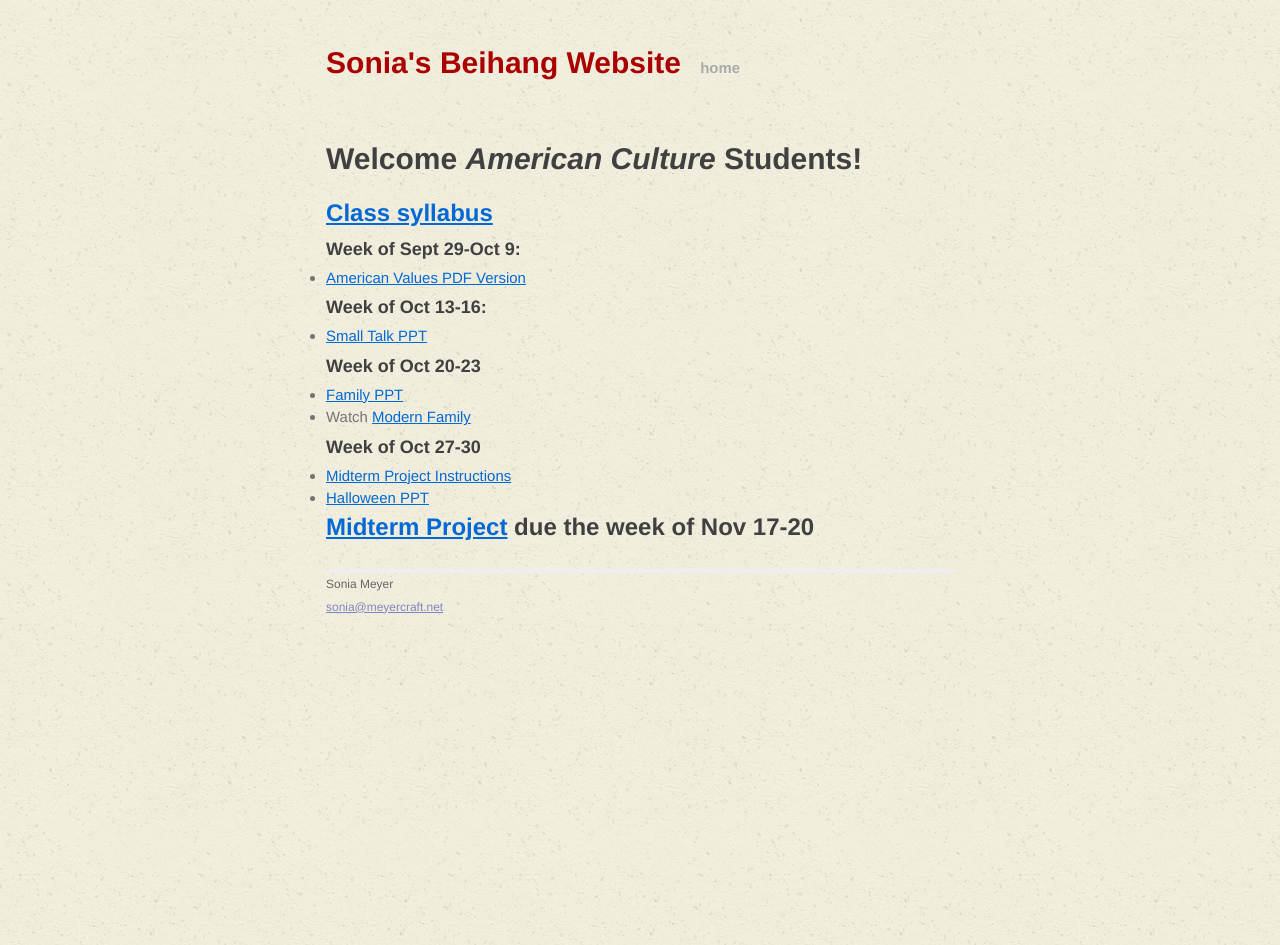
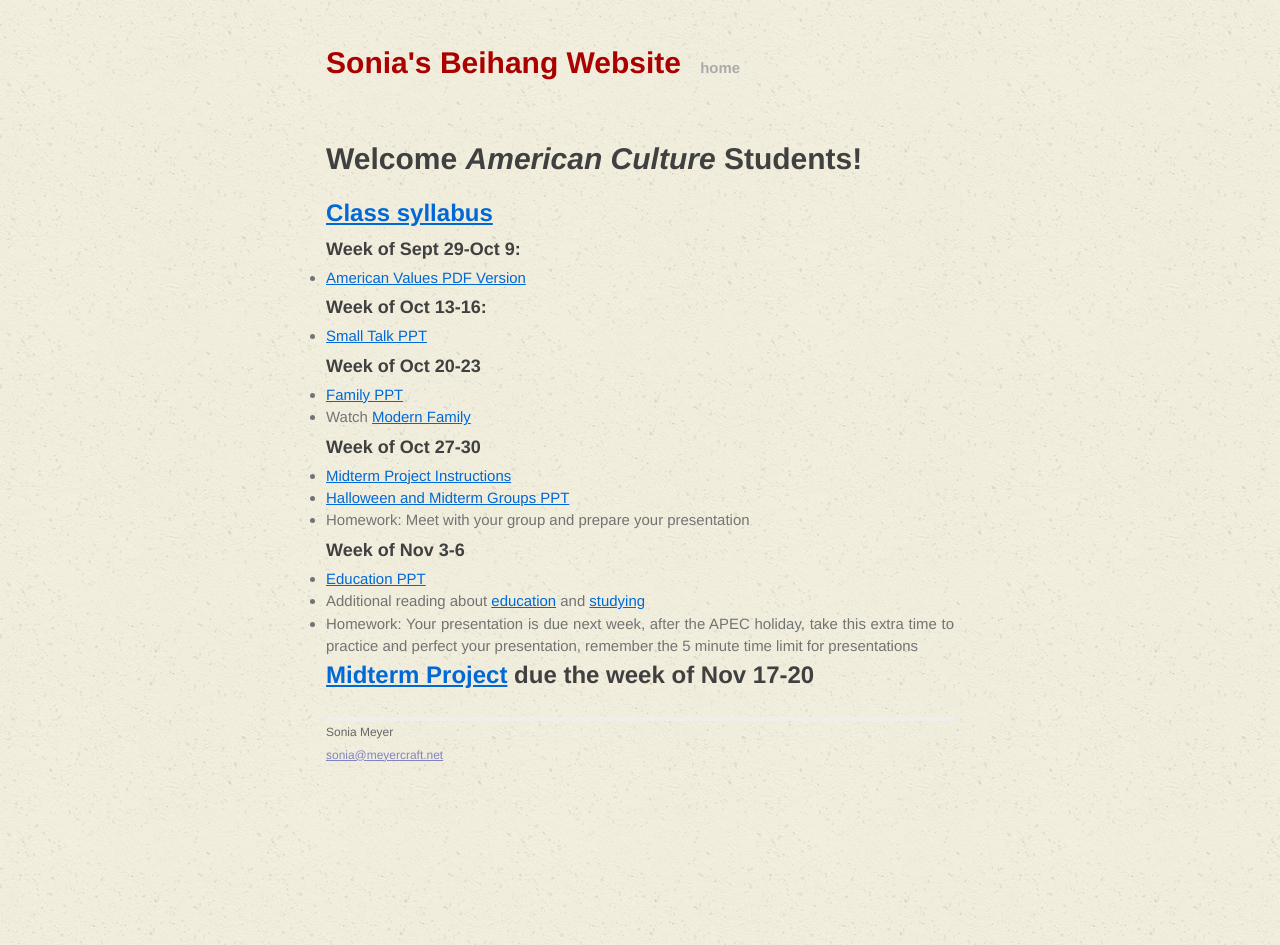
Before and after one commit to soniawmeyer/soniameyer-beihang-students-website, a Jekyll site: the page built from classes/americanculture.md, in a window 1280 px wide. Built offline with Jekyll 4.4.1, drawn with Linux system fonts in a browser that asks for light colours.

Commit message:
up to nov 20 including education and halloween ppts

```diff
--- a/classes/americanculture.md
+++ b/classes/americanculture.md
@@ -19,7 +19,13 @@ title: Mrs. Sonia Meyer's Beihang Website
 
 ###Week of Oct 27-30
 - [Midterm Project Instructions](http://sonia-beihang-website-resources.s3.amazonaws.com/Midterm%20Project%20Instructions-Do%20Americans%20do%20that%20too%3F.pdf)
-- [Halloween PPT](???????)
+- [Halloween and Midterm Groups PPT](https://s3-ap-northeast-1.amazonaws.com/sonia-beihang-website-resources/Halloween+GC.pdf)
+- Homework: Meet with your group and prepare your presentation
+
+###Week of Nov 3-6
+- [Education PPT](https://s3-ap-northeast-1.amazonaws.com/sonia-beihang-website-resources/Education+GC.pdf)
+- Additional reading about [education](http://sonia-beihang-website-resources.s3.amazonaws.com/Week%208%20American%20Ways-Education.pdf) and [studying](http://sonia-beihang-website-resources.s3.amazonaws.com/Week%208%20American%20Ways-Studying.pdf)
+- Homework: Your presentation is due next week, after the APEC holiday, take this extra time to practice and perfect your presentation, remember the 5 minute time limit for presentations
 
 
 
```
Also changed, not shown: classes/oralenglish.md (+3 -1 lines).
